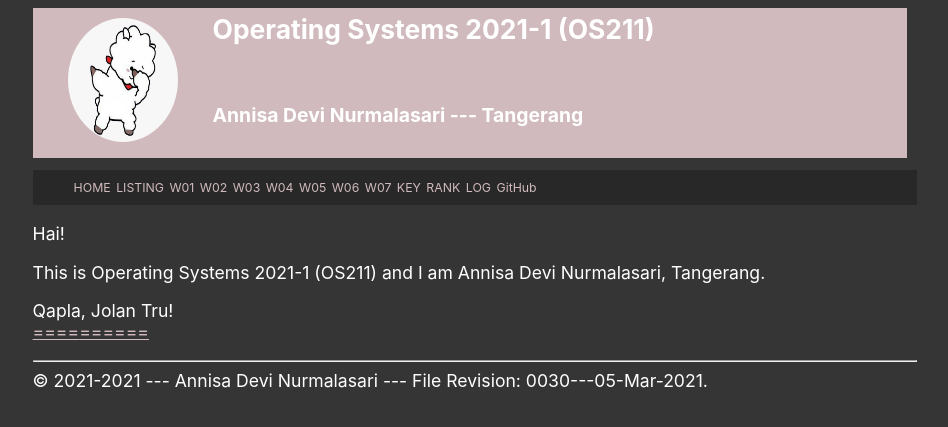
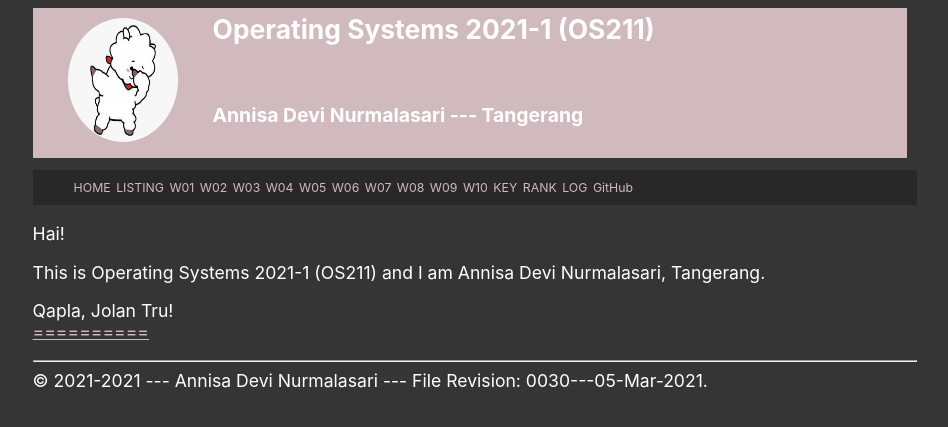
Before and after one commit to annisadevin/os211, a Jekyll site: the page built from index.md, in a window 1280 px wide. Shown: the top 427 px of the page, without its empty margins (165-1113 px from the left). Built offline with Jekyll 4.4.1, drawn with Linux system fonts in a browser that asks for light colours.

Commit message:
OS211 annisadevin

```diff
--- a/_includes/navbar.html
+++ b/_includes/navbar.html
@@ -13,6 +13,9 @@
     <li class='listitem'><a href='{{ site.baseurl }}/W05/'>W05</a></li>
     <li class='listitem'><a href='{{ site.baseurl }}/W06/'>W06</a></li>
     <li class='listitem'><a href='{{ site.baseurl }}/W07/'>W07</a></li>
+    <li class='listitem'><a href='{{ site.baseurl }}/W08/'>W08</a></li>
+    <li class='listitem'><a href='{{ site.baseurl }}/W09/'>W09</a></li>
+    <li class='listitem'><a href='{{ site.baseurl }}/W10/'>W10</a></li>
     <li class='listitem'><a href='{{ site.baseurl }}/TXT/mypubkey.txt'>KEY</a></li>
     <li class='listitem'><a href='{{ site.baseurl }}/TXT/myrank.txt'>RANK</a></li>
     <li class='listitem'><a href='{{ site.baseurl }}/TXT/mylog.txt'>LOG</a></li>
```
Also changed, not shown: 8 other files.
